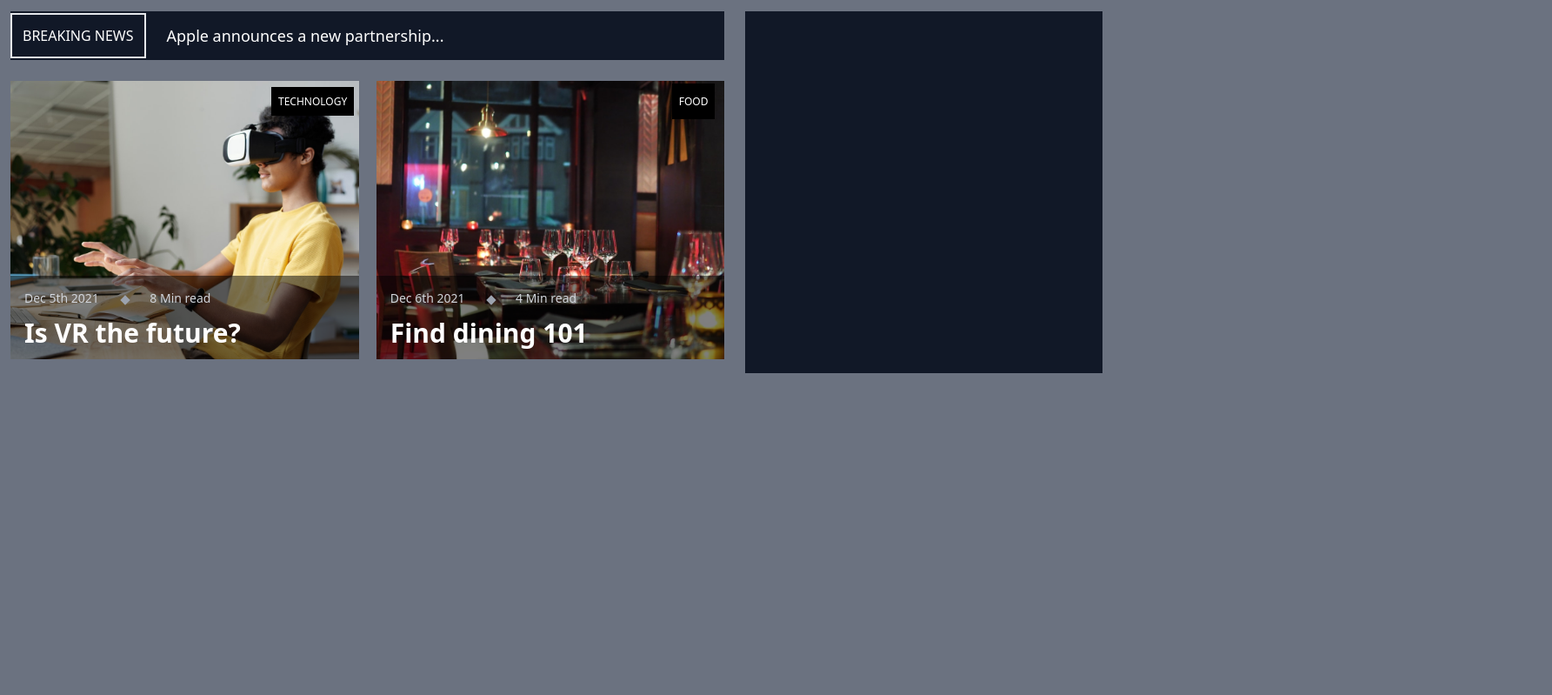
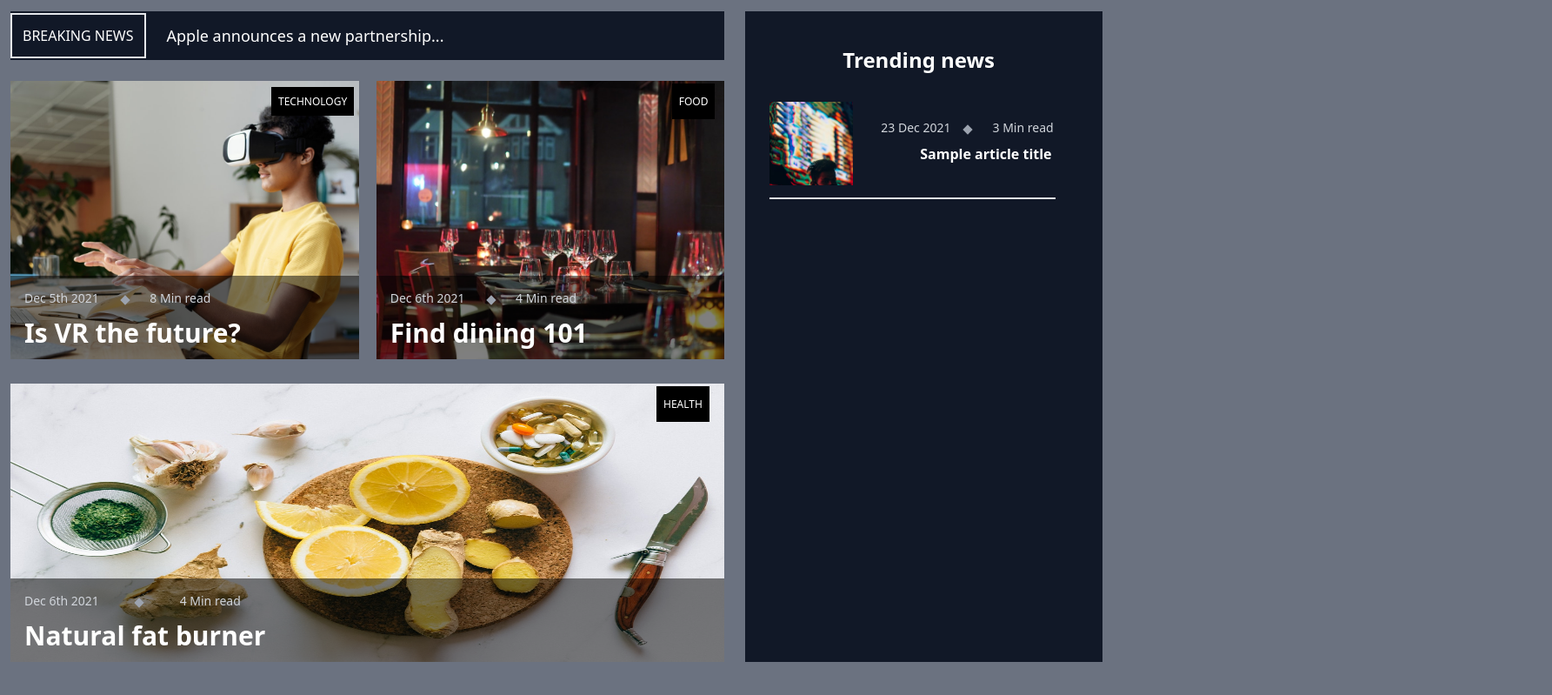
Before and after one commit to hussainHakimi/NewsFlash, a website: page index.html in a window 1280 px wide. Shown: the part 83-882 px from the top of the page at 87% size, 1785 px wide, since content can reach past the window. Before the commit the page ends 800 px from the top, so only its background shows below. Drawn offline with nearby package versions, Linux system fonts and the light colour scheme.

Commit message:
big image is doen.

```diff
--- a/index.html
+++ b/index.html
@@ -46,7 +46,7 @@
     <!-- Search -->
 
     <!-- Featured articles -->
-    <div class="flex container w-full mt-4 ml-3">
+    <div class="flex container w-full mt-4 ml-3 mb-20">
         <!-- Right side -->
         <div class=" w-4/5 mr-6">
             <div class="flex  text-white items-center h-14 mb-6 bg-gray-900">
@@ -57,7 +57,7 @@
             <!-- images -->
 
                 <!-- two Images -->
-            <div class="flex mt-4 mb-4">
+            <div class="flex mt-4 mb-7">
                 <div class="w-1/2 mr-5 h-80 relative flex-col">
                     <img src="assets/images/featured/featured-1.jpg" alt="" class="w-full h-full" style="object-fit:cover;">
                     <span class="bg-black w-full h-24 absolute top-56 opacity-50 hover:opacity-80"></span>
@@ -86,14 +86,51 @@
                 </div>
             </div>
 
-            <div>
-
+            <!-- big Image -->
+            <div class="w-full h-80 relative">
+                <img src="assets/images/featured/featured-3.jpg" alt="" class="w-full h-full">
+                <span class="bg-black w-full h-24 absolute top-56 opacity-50 hover:opacity-80"></span>
+                <div class="flex  relative bottom-20 text-sm text-gray-300 ml-4">
+                    <span class="w-2/4 h-4">Dec 6th 2021</span>
+                    <span class="w-2/4 h-4 -ml-56">4 Min read</span>
+                    <span class="w-2 h-2 bg-gray-400 rotate-45 absolute left-32 top-2"></span>
+                </div>
+                <span class="uppercase bg-black px-2 py-3 text-xs relative -top-80" style="left:743px">health</span>
+                <div class="relative text-3xl font-bold -top-20 ml-4">
+                    <h1>Natural fat burner</h1>
+                </div>
             </div>
         </div>
 
         <!-- Left Side -->
         <div class="flex w-2/5 bg-gray-900 mr-6">
-
+            <div class=" w-full h-full flex-col justify-center items-center text-white">
+                <h1 class="text-2xl ml-28 mt-10 font-bold mb-8">Trending news</h1>
+                <div class="flex ml-7 w-4/5 h-28 border-b-2 my-4 relative">
+                    <img src="assets/images/trending/trending_1.jpg" alt="" class="w-24 h-24">
+                    <div class="flex bottom-20 text-sm text-gray-300 ml-4 absolute left-28 top-5">
+                        <span class="mr-7">23 Dec 2021</span>
+                        <span class="ml-5">3 Min read</span>
+                        <span class="w-2 h-2 bg-gray-400 rotate-45 absolute left-24 top-2"></span>
+                    </div>
+                    <span class="uppercase bg-white px-2 py-3 text-xs relative -top-80" style="left:743px">health</span>
+                    <div class="relative text-1xl font-bold top-12 ml-4">
+                        <h1>Sample article title</h1>
+                    </div>
+                </div>
+                <!-- <div class="flex-col ml-7 w-4/5 h-28 border-b-2 my-4">
+                    <img src="assets/images/trending/trending_2.jpg" alt="" class="w-24 h-24">
+                </div>
+                <div class="flex-col ml-7 w-4/5 h-28 border-b-2 my-4">
+                    <img src="assets/images/trending/trending_3.jpg" alt="" class="w-24 h-24">
+                </div>
+                <div class="flex-col ml-7 w-4/5 h-28 border-b-2 my-4">
+                    <img src="assets/images/trending/trending_4.jpg" alt="" class="w-24 h-24">
+                </div>
+                <div class="flex-col ml-7 w-4/5 h-28 my-4">
+                    <img src="assets/images/trending/trending_5.jpg" alt="" class="w-24 h-24">
+                </div> -->
+            </div>
         </div>
 
     </div>
```
Also changed, not shown: css/main.css.
